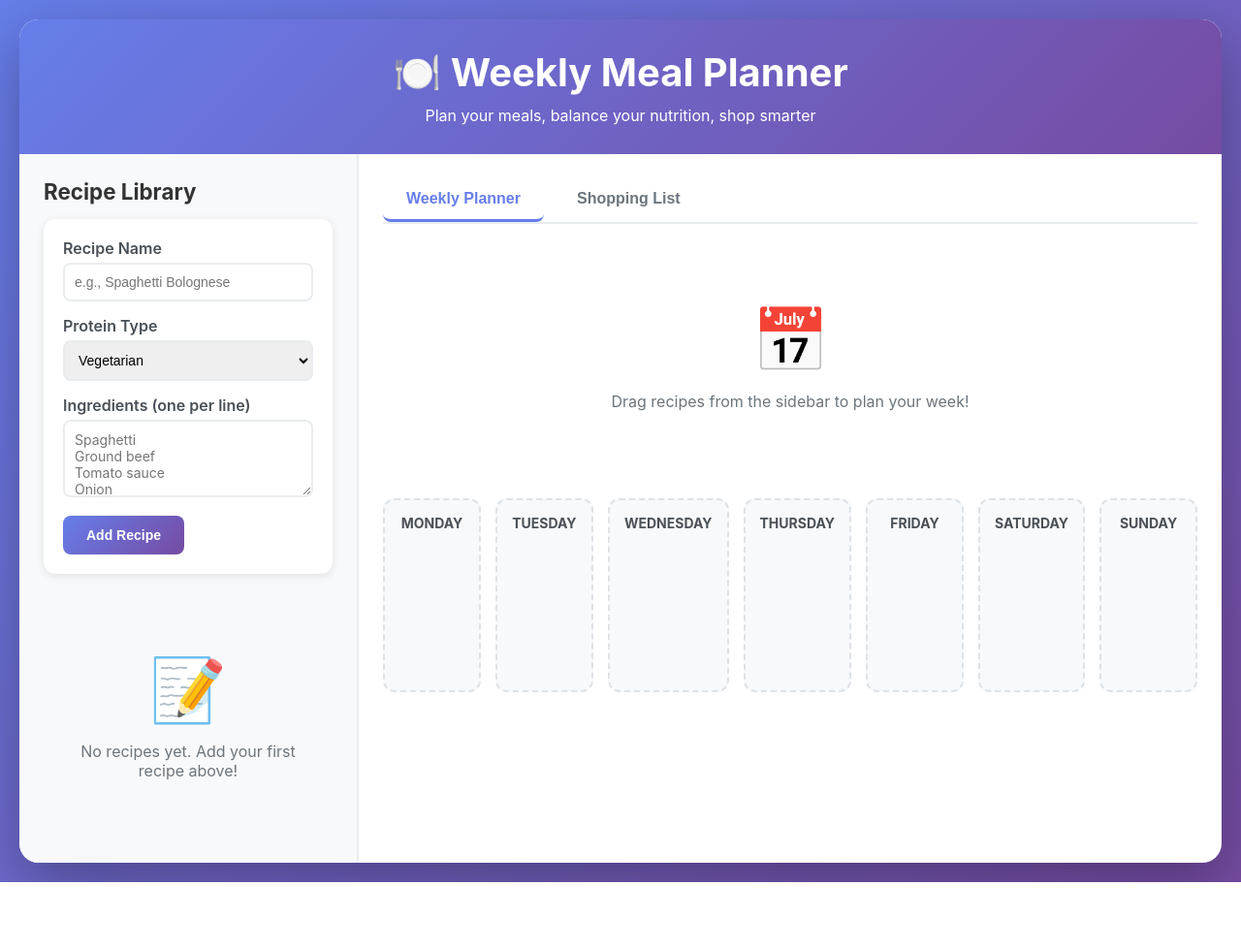
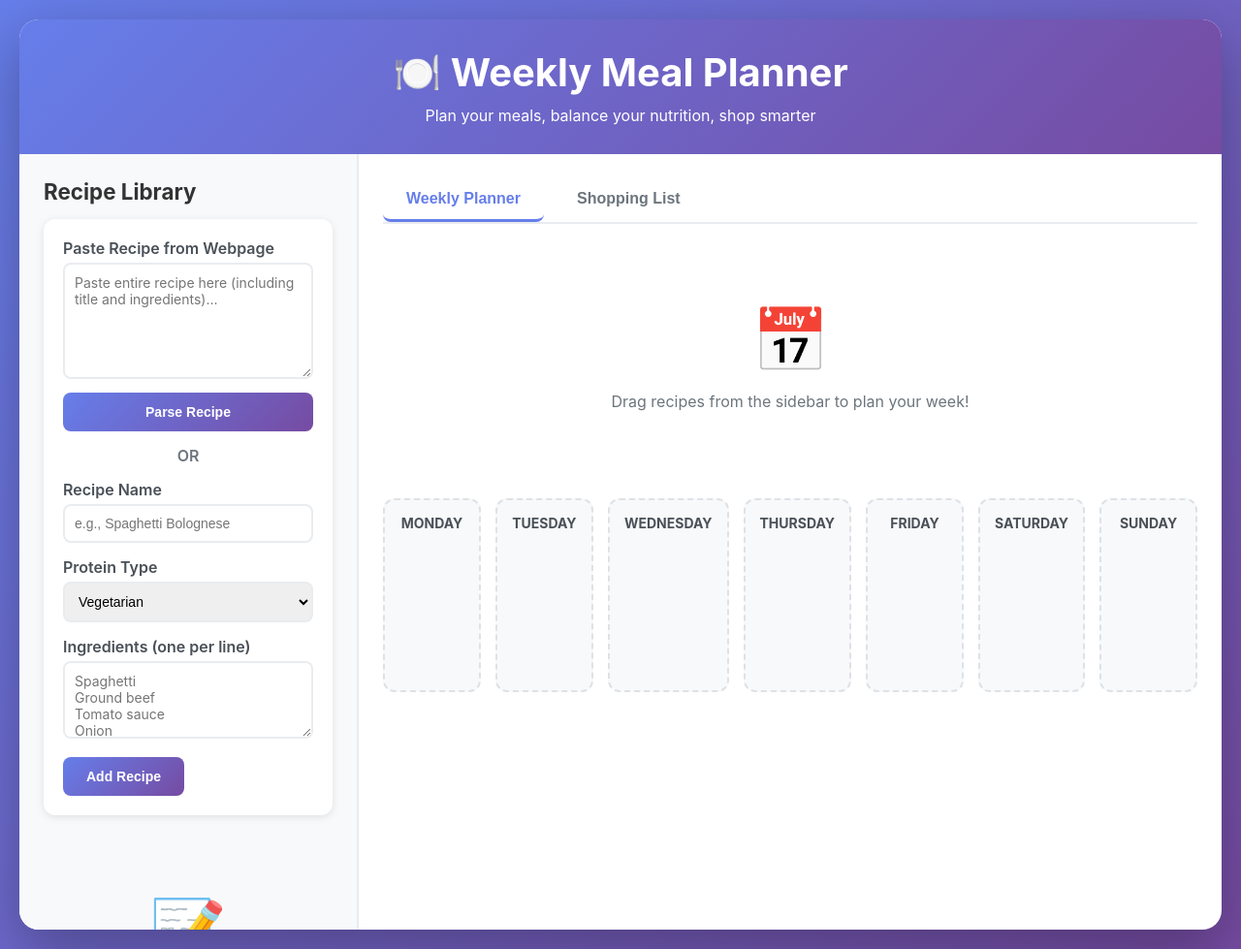
Before and after one commit to kat-wehr/meal-planning, a plain HTML site: page index.html in a window 1280 px wide. Shown: the whole page at 97% size. Before the commit the page ends 910 px from the top, so only its background shows below. Drawn offline with Linux system fonts and the light colour scheme.

Commit message:
Update index.html
add copy/paste feature

```diff
--- a/index.html
+++ b/index.html
@@ -387,6 +387,12 @@
                 <h2 class="section-title">Recipe Library</h2>
                 <div class="recipe-form">
                     <div class="form-group">
+                        <label for="recipe-paste">Paste Recipe from Webpage</label>
+                        <textarea id="recipe-paste" placeholder="Paste entire recipe here (including title and ingredients)..." style="min-height: 120px;"></textarea>
+                        <button onclick="parseRecipe()" style="margin-top: 10px; width: 100%;">Parse Recipe</button>
+                    </div>
+                    <div style="text-align: center; margin: 15px 0; color: #6c757d; font-weight: 600;">OR</div>
+                    <div class="form-group">
                         <label for="recipe-name">Recipe Name</label>
                         <input type="text" id="recipe-name" placeholder="e.g., Spaghetti Bolognese">
                     </div>
```
